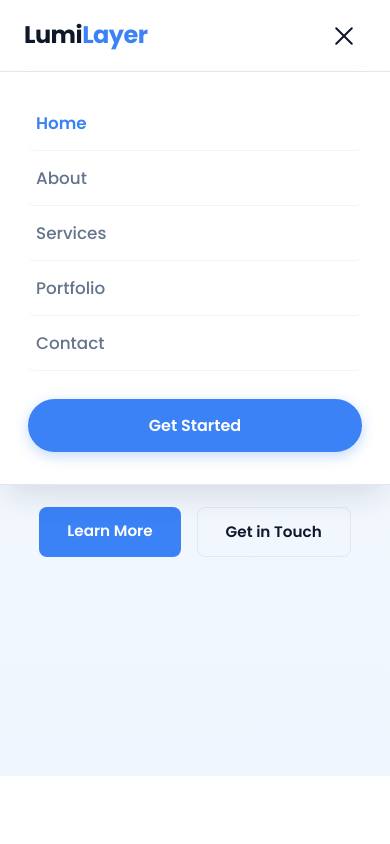
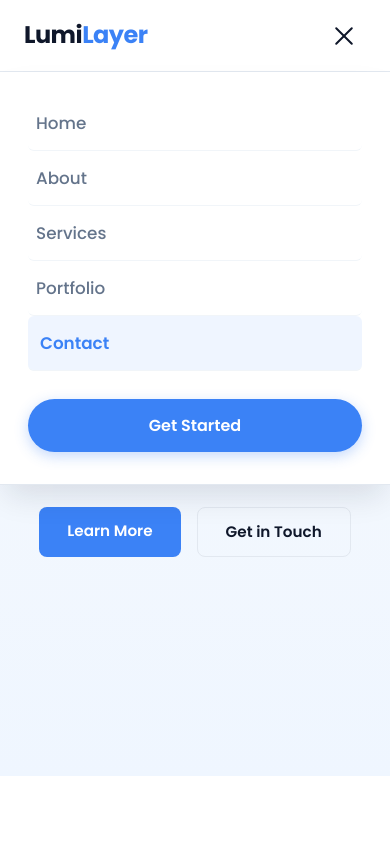
Before and after one commit to ubaidasghar54-cpu/synent-task4-navbar-ubaidullah, a plain HTML site: page index.html in a window 390 px wide. Both pictures are taken after a click on the button "Toggle navigation menu". Shown: the top 844 px of the page. Drawn offline with Linux system fonts and the light colour scheme.

Commit message:
fix: enhance scrollspy at page bottom, prevent body scroll when menu open, and style mobile active link

```diff
--- a/css/style.css
+++ b/css/style.css
@@ -56,6 +56,17 @@ body {
   overflow-x: hidden;
   -webkit-font-smoothing: antialiased;
   -moz-osx-font-smoothing: grayscale;
+}
+
+/* Prevent background scrolling when mobile menu is open */
+body.no-scroll {
+  overflow: hidden;
+}
+
+/* Remove default mobile tap highlight for a cleaner native feel */
+a,
+button {
+  -webkit-tap-highlight-color: transparent;
 }
 
 /* Accessible focus ring for keyboard navigation */
@@ -439,6 +450,14 @@ button:focus-visible {
     padding-left: 0.75rem;
   }
 
+  /* Distinct visual indicator for the active link on mobile */
+  .navbar__link.active-link {
+    color: var(--color-accent);
+    background-color: rgba(59, 130, 246, 0.08);
+    font-weight: 600;
+    padding-left: 0.75rem;
+  }
+
   /* Hide the horizontal underline effect on mobile for cleaner vertical tap targets */
   .navbar__link::after {
     display: none;
--- a/js/main.js
+++ b/js/main.js
@@ -24,6 +24,7 @@ function openMenu() {
   navMenu.classList.add('is-active');
   navToggle.classList.add('is-active');
   navToggle.setAttribute('aria-expanded', 'true');
+  document.body.classList.add('no-scroll');
 }
 
 /**
@@ -33,6 +34,7 @@ function closeMenu() {
   navMenu.classList.remove('is-active');
   navToggle.classList.remove('is-active');
   navToggle.setAttribute('aria-expanded', 'false');
+  document.body.classList.remove('no-scroll');
 }
 
 /**
@@ -115,6 +117,20 @@ function handleNavbarShadow() {
  */
 function highlightActiveSection() {
   const scrollY = window.pageYOffset || window.scrollY;
+  // Check if user has scrolled near the bottom of the document
+  const isNearBottom = (window.innerHeight + scrollY) >= document.documentElement.scrollHeight - 50;
+
+  if (isNearBottom && sections.length > 0) {
+    const lastSectionId = sections[sections.length - 1].getAttribute('id');
+    sections.forEach((section) => {
+      const sectionId = section.getAttribute('id');
+      const link = document.querySelector(`.navbar__list a[href="#${sectionId}"]`);
+      if (link) {
+        link.classList.toggle('active-link', sectionId === lastSectionId);
+      }
+    });
+    return;
+  }
 
   sections.forEach((section) => {
     const sectionHeight = section.offsetHeight;
```
